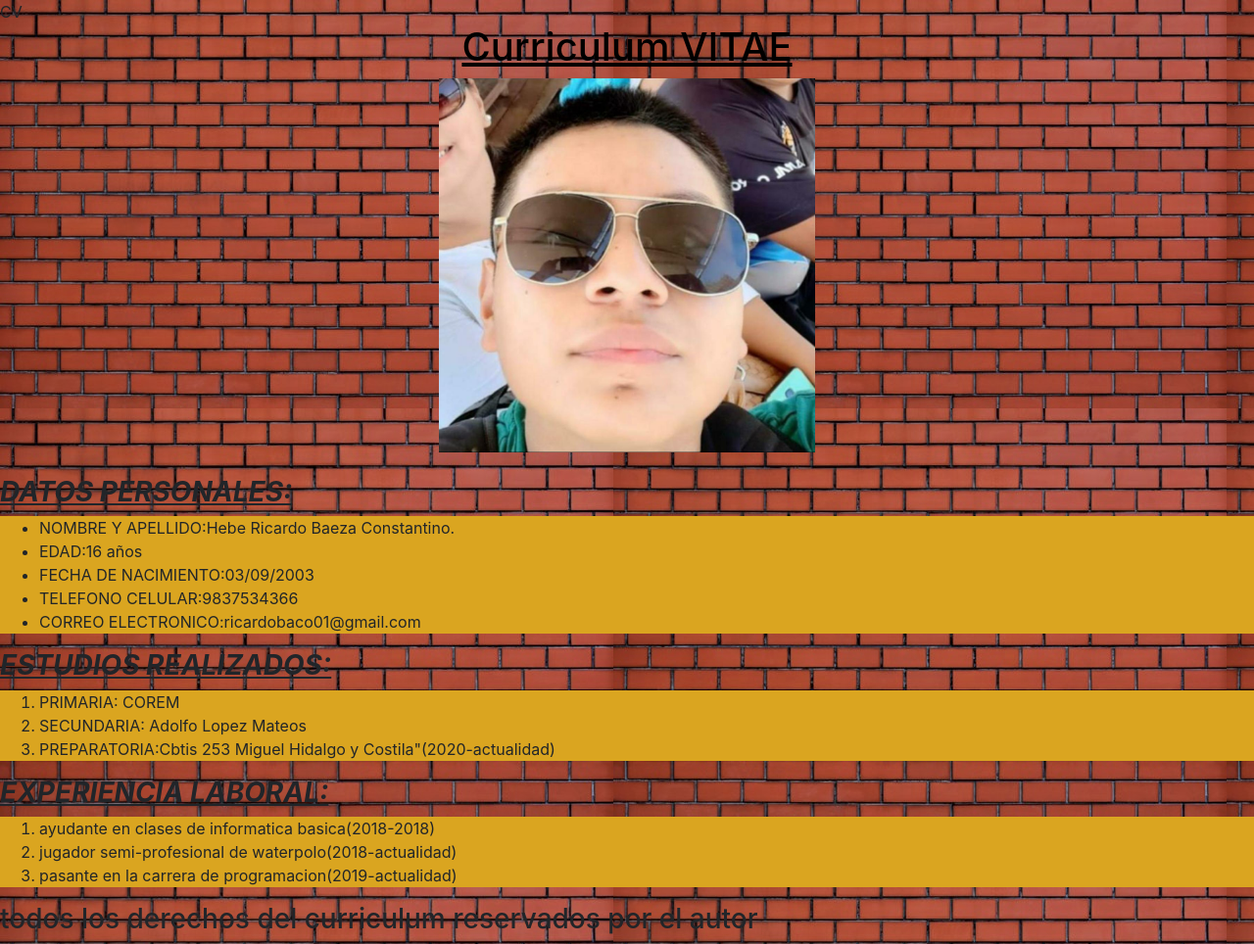
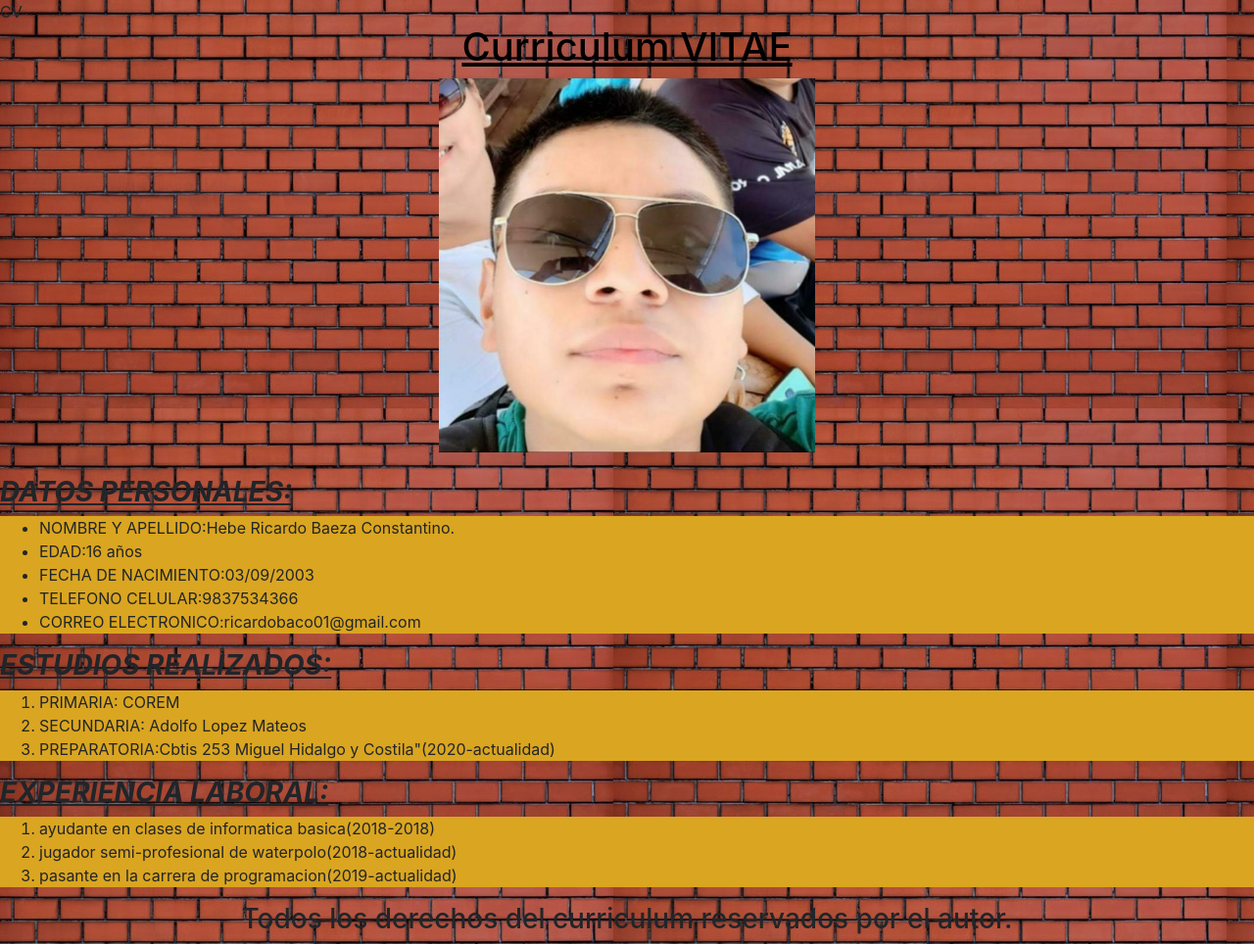
Before and after one commit to hebebaco/hebebaco.github.io, a plain HTML site: page index.html in a window 1280 px wide. Shown: the whole page at 98% size. Drawn offline with nearby package versions, Linux system fonts and the light colour scheme.

Commit message:
ultima actualizacion

```diff
--- a/index.html
+++ b/index.html
@@ -37,7 +37,7 @@
         <li>pasante en la carrera de programacion(2019-actualidad)</li>
         </ol>
 
-    <h3>todos los derechos del curriculum reservados por el autor</h3>
+   <center><h3>Todos los derechos del curriculum reservados por el autor.</h3></center>
 </body>
 
 </html>
```
